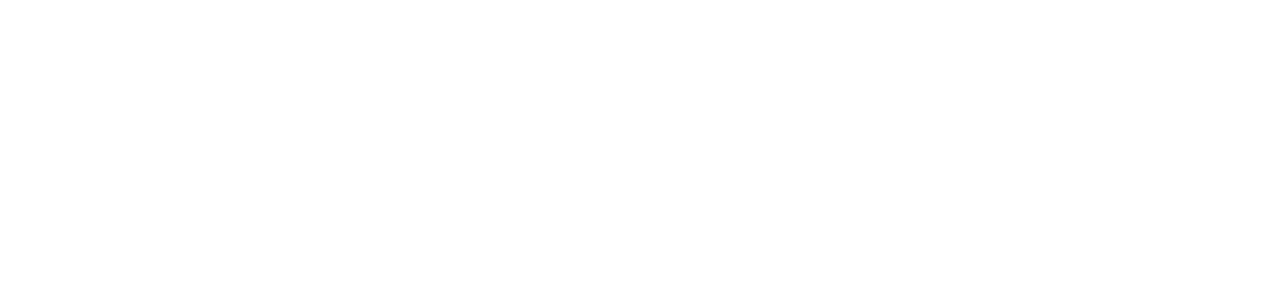
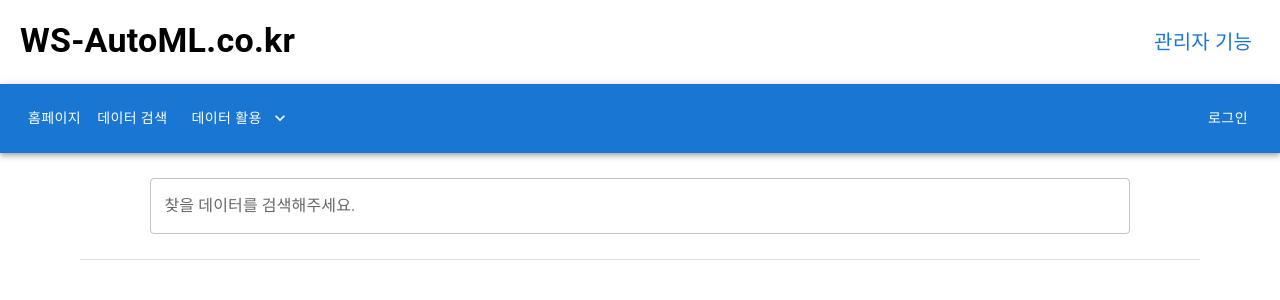
Before and after one commit to ClustProject/WSAutoMLMainWeb, a React (Create React App) app in the folder user-web/: page /search in a window 1280 px wide. Before the commit this address had no page. Shown: the top 300 px of the page. Built offline with nearby package versions, Linux system fonts and the light colour scheme.

Commit message:
feat: 검색 페이지 및 검색 바 추가

```diff
--- a/user-web/src/App.js
+++ b/user-web/src/App.js
@@ -2,12 +2,14 @@
 
 import {BrowserRouter, Route, Routes} from 'react-router-dom';
 import MainPage from "./pages/main/MainPage";
+import SearchPage from "./pages/search/SearchPage";
 
 function App() {
   return (
     <BrowserRouter>
       <Routes>
         <Route path="/" element={<MainPage/>}/>
+        <Route path="/search" element={<SearchPage/>}/>
       </Routes>
     </BrowserRouter>
   );
--- /dev/null
+++ b/user-web/src/components/containers/SearchPageContainer.jsx
@@ -0,0 +1,27 @@
+import React from "react";
+import Header from "../presentational/header/Header";
+import MainAppBar from "../presentational/appbar/MainAppBar";
+import {Container, Divider} from "@mui/material";
+import SearchBar from "../presentational/search/SearchBar";
+
+const marginSize = '25px';
+
+export default function SearchPageContainer() {
+  return (
+    <>
+      <Header/>
+      <MainAppBar/>
+
+      <Container sx={{
+        marginTop: marginSize
+      }}>
+        <SearchBar/>
+        <Divider
+          variant="middle"
+          sx={{
+            my: marginSize
+          }}/>
+      </Container>
+    </>
+  );
+}
--- /dev/null
+++ b/user-web/src/components/presentational/search/SearchBar.jsx
@@ -0,0 +1,19 @@
+import React from "react";
+
+import {Box, TextField} from "@mui/material";
+
+export default function SearchBar() {
+  return (
+    <Box sx={{
+      display: 'flex',
+      justifyContent: 'center'
+    }}>
+      <TextField
+        label="찾을 데이터를 검색해주세요."
+        sx={{
+          width: '85%',
+        }}
+      />
+    </Box>
+  );
+}
--- /dev/null
+++ b/user-web/src/pages/search/SearchPage.jsx
@@ -0,0 +1,12 @@
+import React, {useEffect} from "react";
+import SearchPageContainer from "../../components/containers/SearchPageContainer";
+
+const TITLE = "AutoML | 검색";
+
+export default function SearchPage() {
+  useEffect(() => {
+    document.title = TITLE
+  }, [])
+
+  return <SearchPageContainer/>;
+}
```
